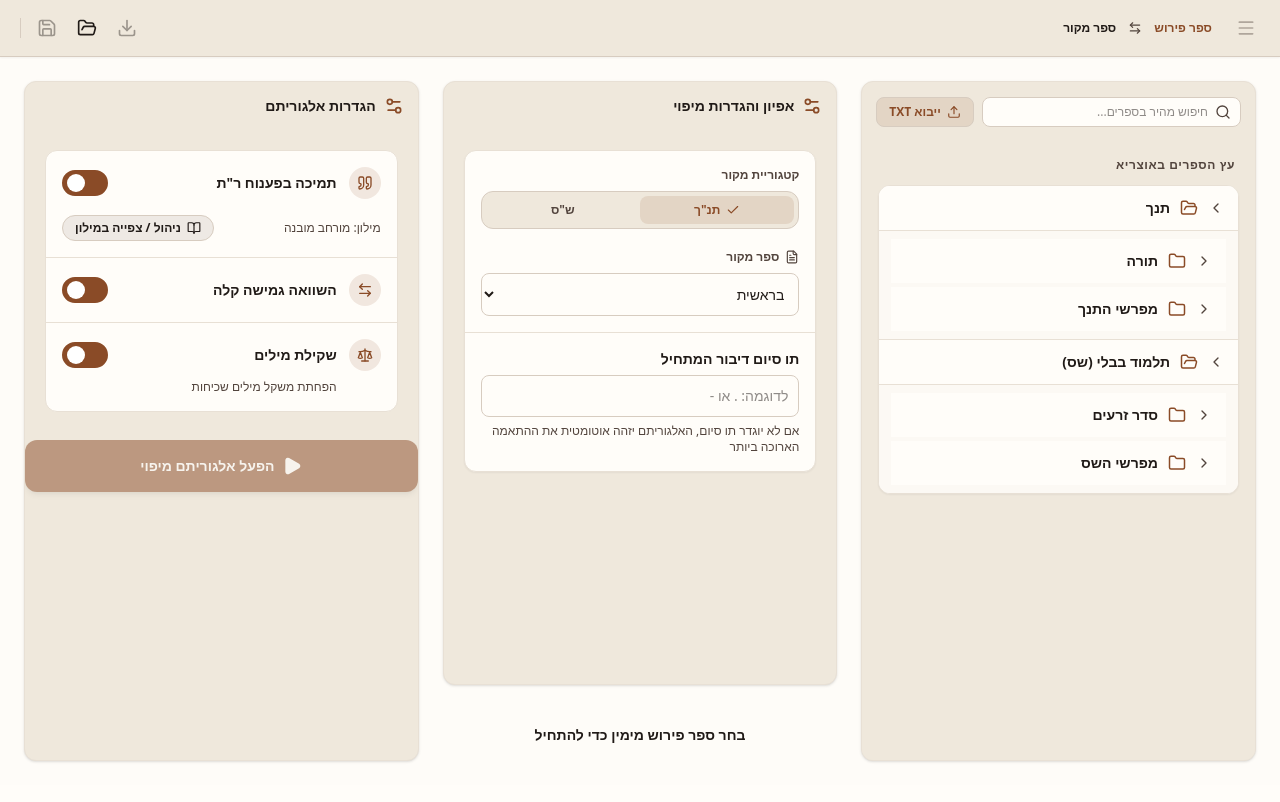
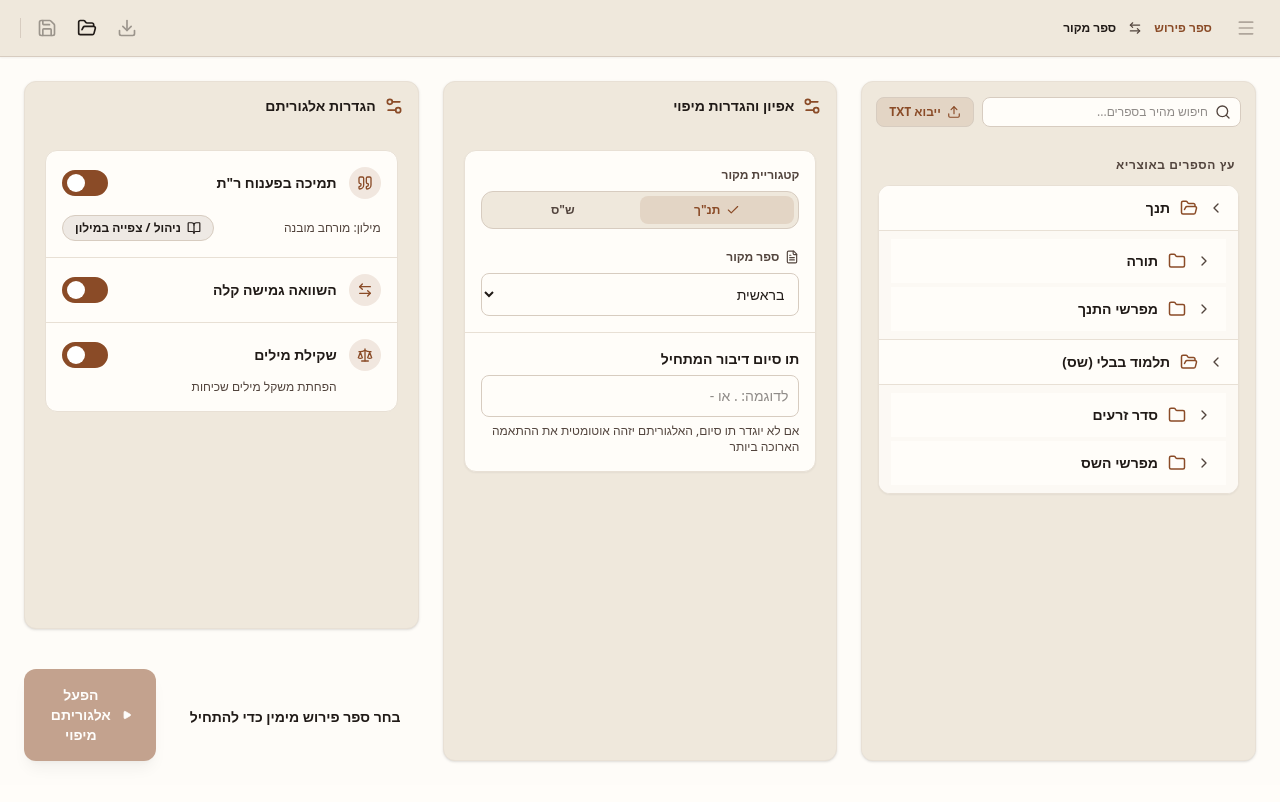
Before and after one commit to crfh1672/otzaria-links-plugin, a React (Vite) app: page / in a window 1280 px wide. Shown: the top 802 px of the page. Built offline with nearby package versions, Linux system fonts and the light colour scheme.

Commit message:
Update SetupMode.tsx

```diff
--- a/src/components/SetupMode.tsx
+++ b/src/components/SetupMode.tsx
@@ -619,9 +619,6 @@ export const SetupMode: React.FC<SetupModeProps> = ({ onRunAlgorithm }) => {
               </div>
             </div>
           </div>
-          <div className="shrink-0 mt-2 flex items-center justify-center py-4 text-sm font-semibold text-[var(--color-on-surface)]">
-            {selectedBookTitle ? `ספר נבחר: ${selectedBookTitle}` : 'בחר ספר פירוש מימין כדי להתחיל'}
-          </div>
         </div>
 
         {/* Left Pane: Algorithm Settings (4 Cols) */}
@@ -719,12 +716,21 @@ export const SetupMode: React.FC<SetupModeProps> = ({ onRunAlgorithm }) => {
             </div>
           </div>
 
-          <div className="shrink-0 mt-2">
+        </div>
+
+        {/* Bottom Row: Message and Run Button */}
+        <div className="shrink-0 flex flex-col md:flex-row items-center justify-between gap-4 mt-6">
+          <div className="flex-1 text-center">
+            <span className="text-sm font-semibold text-[var(--color-on-surface)]">
+              {selectedBookTitle ? `ספר נבחר: ${selectedBookTitle}` : 'בחר ספר פירוש מימין כדי להתחיל'}
+            </span>
+          </div>
+          <div className="w-full md:w-1/3">
             <button
               type="button"
               onClick={handleRun}
               disabled={!selectedBookTitle || isProcessing}
-              className="w-full inline-flex items-center justify-center gap-2 px-5 py-4 text-sm font-bold bg-[var(--color-primary)] text-[var(--color-on-primary)] hover:brightness-105 active:opacity-100 disabled:opacity-50 disabled:cursor-not-allowed rounded-[var(--radius-md)] transition-all shadow-md"
+              className="w-full inline-flex items-center justify-center gap-2 px-6 py-4 text-sm font-bold bg-[var(--color-primary)] text-[var(--color-on-primary)] hover:brightness-105 active:opacity-100 disabled:opacity-50 disabled:cursor-not-allowed rounded-[var(--radius-md)] transition-all shadow-lg"
             >
               {isProcessing ? (
                 <span>מעבד מיפוי...</span>
@@ -736,7 +742,6 @@ export const SetupMode: React.FC<SetupModeProps> = ({ onRunAlgorithm }) => {
               )}
             </button>
           </div>
-
         </div>
       </div>
 
```
